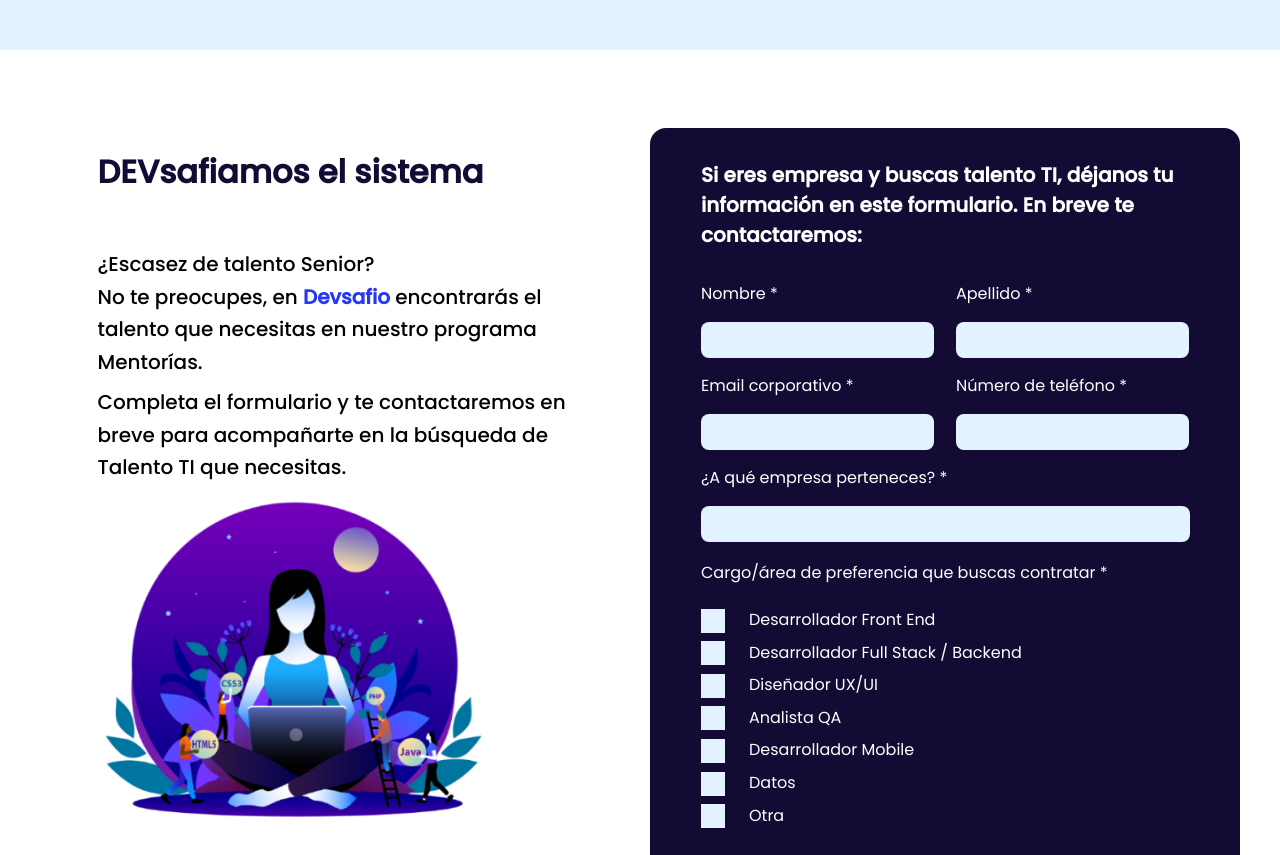
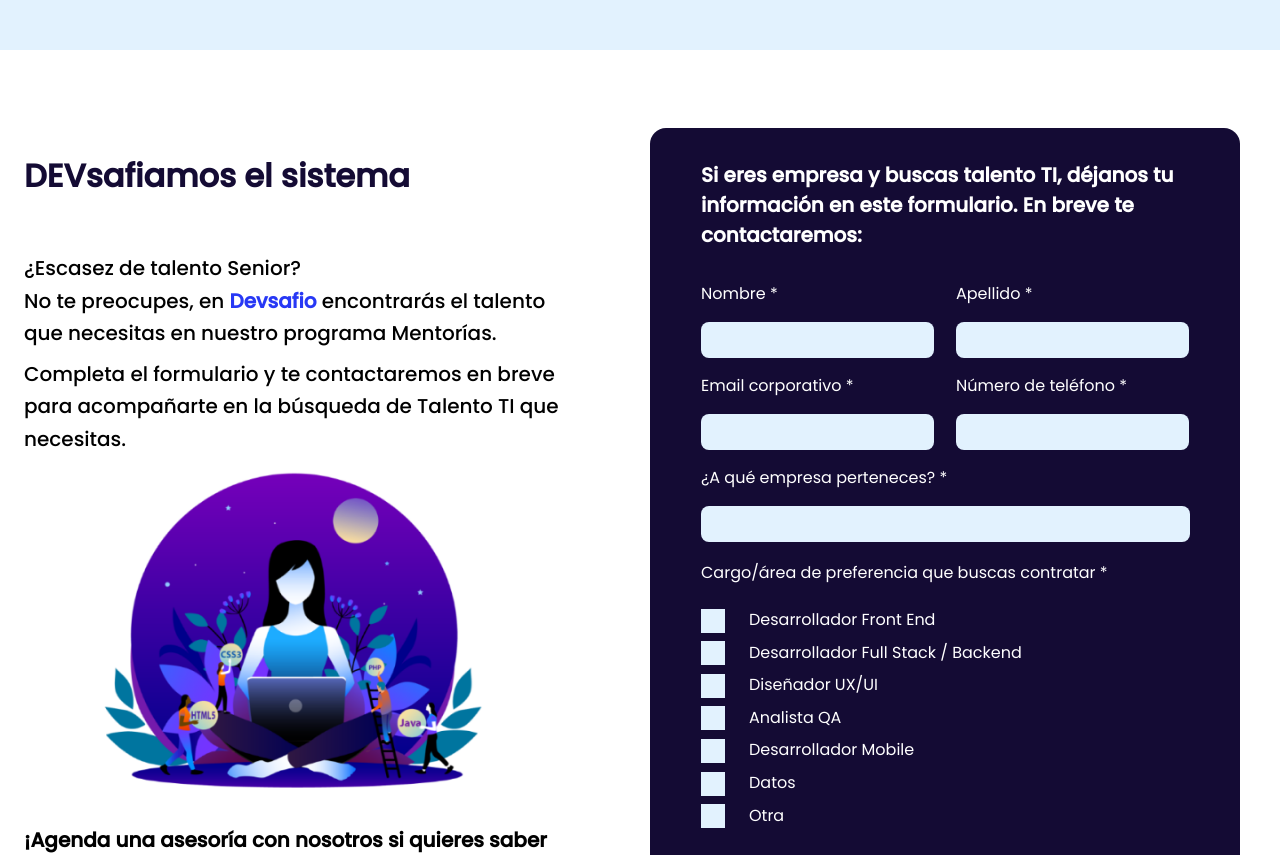
Before and after one commit to dlab-team/C11-Frontend, a React (Vite) app: page / in a window 1280 px wide. Shown: the part 1360-2215 px from the top of the page. Built offline with nearby package versions, Linux system fonts and the light colour scheme; a web font is replaced by a local one.

Commit message:
ajustes finales responsive

```diff
--- a/src/components/FloatingButton.jsx
+++ b/src/components/FloatingButton.jsx
@@ -117,7 +117,7 @@
 			<button
 				className="fixed bg-[FFFFFF]"
 				style={{
-					bottom: `110px`,
+					bottom: `116px`,
 					right: `20px`,
 				}}
 				onMouseDown={handleMouseDown}
@@ -128,14 +128,14 @@
 				{selectedIcon ? (
 					selectedIcon
 				) : (
-					<BiSolidUniversalAccess className="text-[85px] lg:text-[90px] text-[#2738F5]" />
+					<BiSolidUniversalAccess className="text-[80px] lg:text-[90px] text-[#2738F5] "  />
 				)}
 			</button>
 
 			{isModalOpen && (
 				<div className="fixed inset-0 flex justify-center items-center bg-[#FFFFFF] sm:bg-[#d1d5db]  md:bg-[#d1d5db]  lg:bg-[#d1d5db]  ">
 					<div
-						className=" flex flex-col   rounded-lg w-[24.375rem] h-[49.8125rem] sm:w-[auto] sm:h-[auto] md:w-[auto] md:h-[auto] lg:w-[auto] lg:h-[auto] "
+						className=" flex flex-col rounded-lg w-[24.375rem] h-[49.8125rem] sm:w-[auto] sm:h-[auto] md:w-[auto] md:h-[auto] lg:w-[auto] lg:h-[auto] "
 						style={{ top: modalPosition.top, left: modalPosition.left }}
 					>
 						{/* Sección de Accesibilidad */}
--- a/src/pages/landing/InitialContact.jsx
+++ b/src/pages/landing/InitialContact.jsx
@@ -3,19 +3,19 @@
 
 const InitialContact = () => {
 	return (
-		<div className="flex justify-center flex-row sm:flex-col flex-row gap-[5rem]">
+		<div className="flex justify-center flex-row sm:flex-col flex-row">
 			<section
-				className="flex justify-center w-[31.75rem] h-[61.75rem]
+				className="flex justify-center w-[20.5625rem] h-[53.25rem]  sm:w-[31.75rem] sm:h-[48.75rem] md:w-[31.75rem] md:h-[48.75rem] lg:w-[31.75rem] lg:h-[63.75rem]
                      "
 				id="contact-section"
 			>
-				<div className="flex mx-auto  flex-col sm:flex-col flex-row w-[24.5625rem] h-[53.25rem] ">
-					<div className="flex flex-col mx-auto justify-center item-center ">
-						<div className="w-[20.3125rem] h-[10.375rem] md:w-[31.75rem] md:h-[61.75rem] lg:w-[31.75rem] lg:h-[61.75rem] mx-auto">
-							<h2 className=" my-8 md:my-0 lg:mb-[3.3rem] text-[1.5rem] lg:text-start  lg:text-[2rem] font-semibold  lg:mx-auto text-poppins text-[#140B34]">
+				<div className="mx-auto flex-row flex sm:flex-col ">
+					<div className="flex  mx-auto justify-center item-center ">
+						<div className="w-[20.3125rem] h-[10.375rem] md:w-[33.5625rem] md:h-[25.875rem] lg:w-[33.75rem] lg:h-[25.875rem] mx-auto">
+							<h2 className=" mx-auto my-8 md:my-5 lg:mb-[3.3rem] text-[1.5rem] lg:text-start  lg:text-[2rem] font-semibold  lg:mx-auto text-poppins text-[#140B34]">
 								DEVsafiamos el sistema
 							</h2>
-							<h5 className="  leading-relaxed  text-[0.9375rem] md:text-[1.25rem] my-8 md:my-0 mx-auto font-bold md:font-medium lg:font-medium">
+							<h5 className="  leading-relaxed text-[0.9375rem] md:text-[1.25rem] my-8 md:my-0 mx-auto font-bold md:font-medium lg:font-medium">
 								¿Escasez de talento Senior?{" "}
 							</h5>
 							<h5 className="  leading-relaxed  text-[0.9375rem] md:text-[1.25rem] font-medium mx-auto">
@@ -23,13 +23,12 @@
 								encontrarás el talento que necesitas en nuestro programa
 								Mentorías.
 							</h5>
-
 							<h5 className=" leading-relaxed  font-medium text-[0.9375rem] md:text-[1.25rem] my-5 md:my-2 mx-auto">
 								Completa el formulario y te contactaremos en breve para
 								acompañarte en la búsqueda de Talento TI que necesitas.
 							</h5>
 							<img
-								className=" w-[18.38481rem] h-[15.43825rem] lg:w-[24.6rem] lg:h-[20.55rem] flex object-center"
+							className=" w-[22.28588rem] h-[17.18125rem] sm:w-[24.6rem] sm:h-[20.55rem] md:w-[24.6rem] md:h-[20.55rem] lg:w-[24.6rem] lg:h-[20.55rem] flex object-center items-center mx-auto"
 								src={imgContact}
 								alt="img"
 							/>
```
